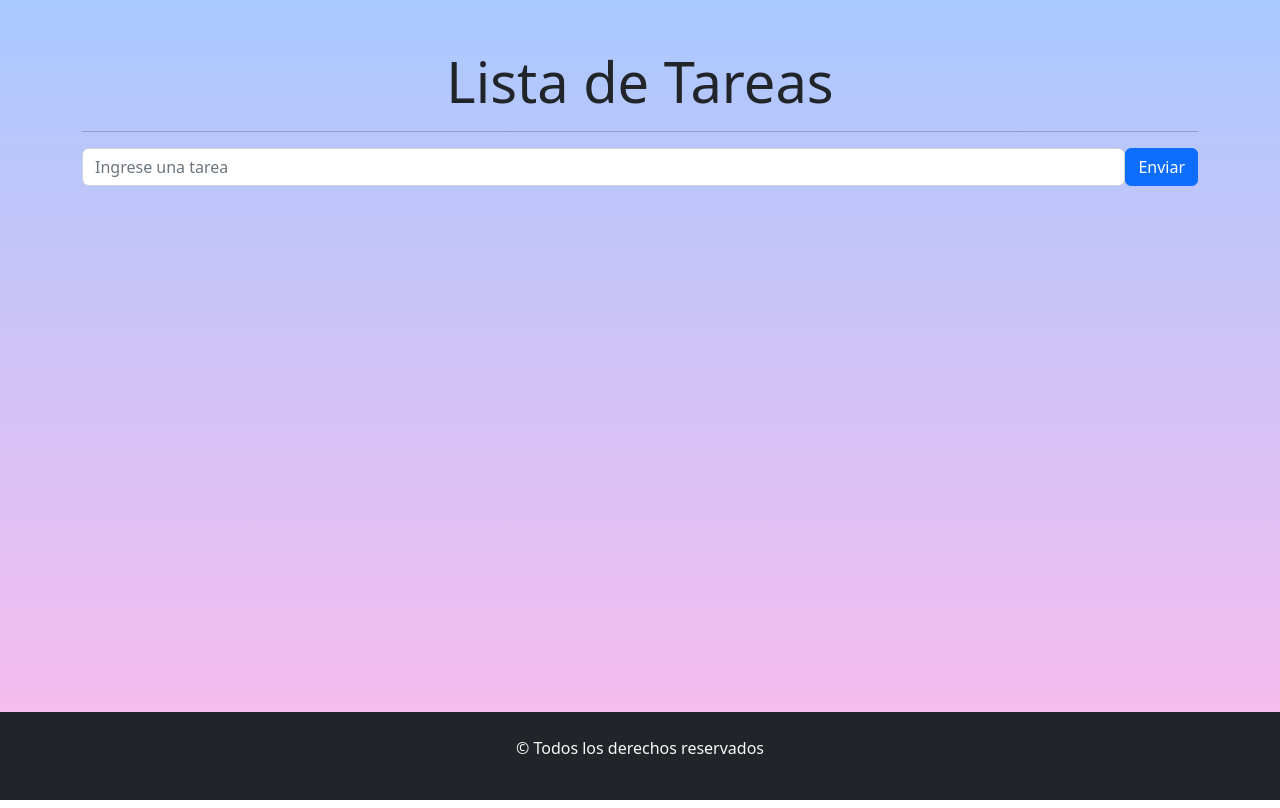
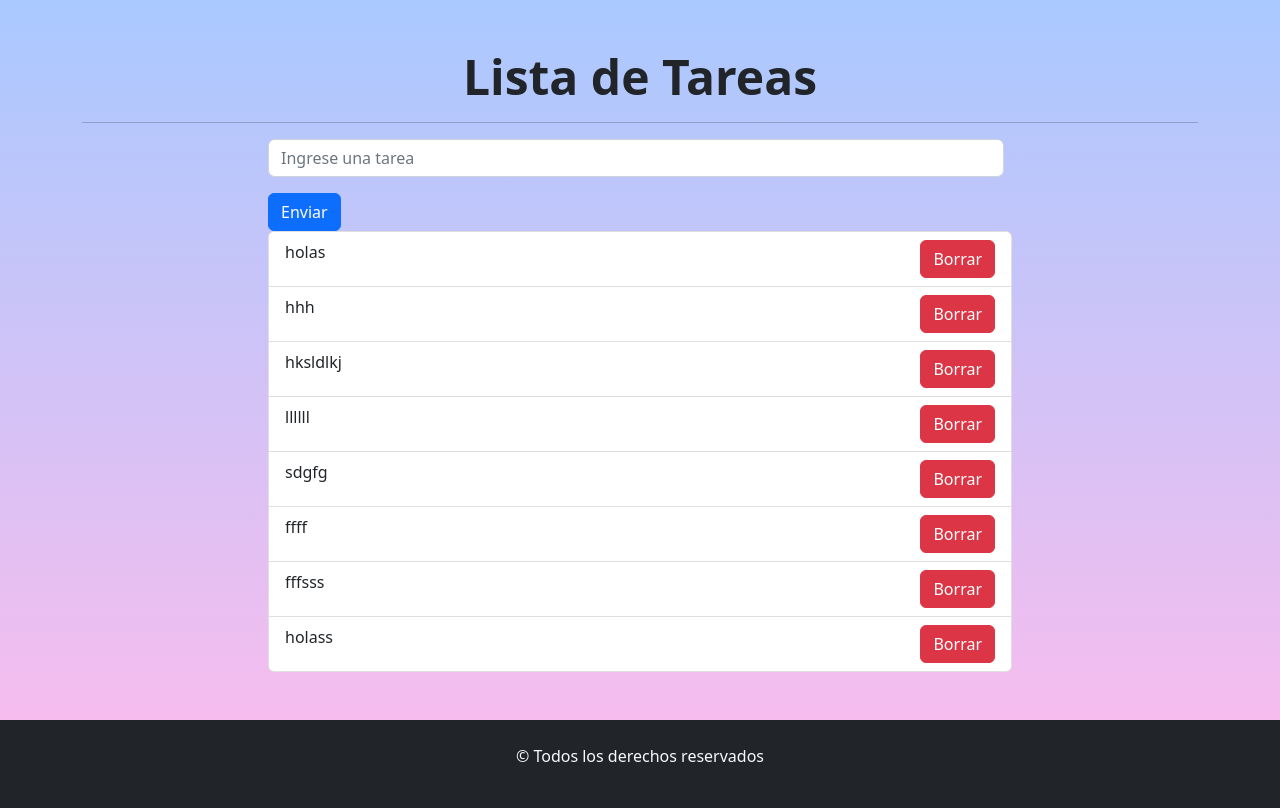
Before and after one commit to anasoledad/backend-ListaTareas, a React app: page / in a window 1280 px wide. Built offline with nearby package versions, Linux system fonts and the light colour scheme; data requests are answered from the project's data file; the HTML template or start-up script is replaced by a standard one.

Commit message:
Se agregó la funcionalidad de crear y de borrar tareas

```diff
--- /dev/null
+++ b/db.json
@@ -0,0 +1,36 @@
+{
+  "tareas": [
+    {
+      "nombreTarea": "holas",
+      "id": 16
+    },
+    {
+      "nombreTarea": "hhh",
+      "id": 18
+    },
+    {
+      "nombreTarea": "hksldlkj",
+      "id": 19
+    },
+    {
+      "nombreTarea": "llllll",
+      "id": 20
+    },
+    {
+      "nombreTarea": "sdgfg",
+      "id": 21
+    },
+    {
+      "nombreTarea": "ffff",
+      "id": 22
+    },
+    {
+      "nombreTarea": "fffsss",
+      "id": 23
+    },
+    {
+      "nombreTarea": "holass",
+      "id": 24
+    }
+  ]
+}
--- a/package.json
+++ b/package.json
@@ -13,7 +13,9 @@
     "bootstrap": "^5.2.3",
     "react": "^18.2.0",
     "react-bootstrap": "^2.7.4",
-    "react-dom": "^18.2.0"
+    "react-dom": "^18.2.0",
+    "react-hook-form": "^7.45.0",
+    "sweetalert2": "^11.7.12"
   },
   "devDependencies": {
     "@types/react": "^18.0.28",
--- a/src/App.jsx
+++ b/src/App.jsx
@@ -9,7 +9,7 @@ function App() {
   return (
     <>
       <Container className='my-5 mainPage'>
-        <h1 className='display-4 text-center'>Lista de Tareas</h1>
+        <h1 className='display-5 text-center fw-bold'>Lista de Tareas</h1>
         <hr/>
         {/* aqui agrego el formulario */}
         <Formulario></Formulario>
--- a/src/components/Formulario.jsx
+++ b/src/components/Formulario.jsx
@@ -1,35 +1,90 @@
-import {Form, Button, ListGroup} from 'react-bootstrap'
+import { Form, Button, Col } from 'react-bootstrap';
+import { useEffect, useState } from 'react';
 import ListaTareas from './ListaTareas';
-import { useState } from 'react';
+import { useForm } from 'react-hook-form';
+import { consultaCrearTarea, obtenerTareas } from '../helpers/queries';
+import Swal from 'sweetalert2';
 
 const Formulario = () => {
-  const [tarea, setTarea] = useState('');
-  const [listadoTareas, setListadoTareas] = useState([]);
+  const [tareas, setTareas] = useState([]);
+  const {
+    register,
+    handleSubmit,
+    formState: { errors },
+    reset,
+  } = useForm();
 
-  const handleSubmit = (e)=>{
-    e.preventDefault();
-   setListadoTareas([...listadoTareas, tarea]);
-  setTarea('');
-  }
+  const onSubmit = (tareaNueva) => {
+    console.log(tareaNueva);
+    // realizar la petición que agrega el producto a la API
+    consultaCrearTarea(tareaNueva).then((respuesta) => {
+      if (respuesta.status === 201) {
+        Swal.fire(
+          "La tarea fue creada",
+          `La tarea ${tareaNueva.nombreTarea} fue creada`,
+          "success"
+        );
+        reset();
+      } else {
+        Swal.fire(
+          "Se produjo un error",
+          "Intete realizar esta operacion mas tarde",
+          "error"
+        );
+      }
+    });
+  };
+  useEffect(() => {
+    // Obtener la lista de tareas al cargar el componente
+    obtenerTareas().then((respuesta) => {
+      if (respuesta) {
+        setTareas(respuesta);
+      } else {
+        Swal.fire(
+          "Se produjo un error",
+          "Intente realizar esta operación más tarde",
+          "error"
+        );
+      }
+    });
+  }, []);
 
-  const borrarTarea = (nombreTarea)=>{
-    let arregloFiltrado = listadoTareas.filter((itemTarea)=> itemTarea !== nombreTarea)
-    setListadoTareas(arregloFiltrado);
-  }
 
   return (
-    <section>
-      <Form onSubmit={handleSubmit}>
-        <Form.Group className="mb-3 d-flex" controlId="tarea">
-          <Form.Control type="texto" placeholder="Ingrese una tarea" onChange={(e)=> setTarea(e.target.value)}
-          value={tarea}
-          />
+    <section className="d-flex justify-content-center">
+      <Col xs={11} md={8}>
+        <Form onSubmit={handleSubmit(onSubmit)}>
+          <Form.Group className="mb-3 d-flex" controlId="tarea">
+            <Form.Control
+              type="text"
+              className="me-2"
+              placeholder="Ingrese una tarea"
+              {...register('nombreTarea', {
+                required: 'El nombre de la tarea es obligatorio',
+                minLength: {
+                  value: 2,
+                  message: 'La cantidad mínima de caracteres es de 2 dígitos',
+                },
+                maxLength: {
+                  value: 100,
+                  message: 'La cantidad máxima de caracteres es de 100 dígitos',
+                },
+              })}
+            />
+            <Form.Text className="text-danger">
+              {errors.nombreTarea?.message}
+            </Form.Text>
+          </Form.Group>
           <Button variant="primary" type="submit">
             Enviar
           </Button>
-        </Form.Group>
-      </Form>
-      <ListaTareas listadoTareas={listadoTareas} borrarTarea={borrarTarea}></ListaTareas>
+        </Form>
+        <div>
+
+<ListaTareas tareas={tareas} setTareas={setTareas} />
+
+        </div>
+      </Col>
     </section>
   );
 };
--- a/src/components/ItemTarea.jsx
+++ b/src/components/ItemTarea.jsx
@@ -1,10 +1,56 @@
 import { Button, ListGroup } from "react-bootstrap";
 
-const ItemTarea = ({tarea, borrarTarea}) => {
+// import { Link } from "react-router-dom";
+import Swal from "sweetalert2";
+import { consultaBorrarTarea, obtenerTareas } from "../helpers/queries";
+
+
+
+const ItemTarea = ({ tarea, setTareas }) => {
+
+
+const borrarTarea = ()=>{
+  Swal.fire({
+    title: '¿Esta seguro de eliminar esta tarea?',
+    text: "No se puede revertir este paso",
+    icon: 'warning',
+    showCancelButton: true,
+    confirmButtonColor: '#3085d6',
+    cancelButtonColor: '#d33',
+    confirmButtonText: 'Borrar',
+    cancelButtonText: 'Cancelar'
+  }).then((result) => {
+    if (result.isConfirmed) {
+
+      //aqui tengo que hacer la peticion DELETE
+      consultaBorrarTarea(tarea.id).then((respuesta)=>{
+        if(respuesta.status === 200){
+          Swal.fire(
+            'La tarea fue eliminada',
+            `La tarea ${tarea.nombreTarea} fue eliminado`,
+            'success'
+          );
+          // actualizar el state producto del componente Administrador
+          obtenerTareas().then((respuesta) => setTareas(respuesta))
+        }else{
+          Swal.fire(
+            'Se produjo un error',
+            'Intete realizar esta operacion mas tarde',
+            'error'
+          )
+        }
+      })
+    }
+  })
+}
+
     return (
         <ListGroup.Item className="d-flex justify-content-between">
-            {tarea}
-            <Button variant="danger" onClick={()=>borrarTarea(tarea)}>Borrar</Button>
+            {tarea.nombreTarea}
+            {/* <Link className="btn btn-warning mb-2" to={`/administrador/editar/${tarea.id}`}>Editar</Link> */}
+        <Button variant="danger" onClick={borrarTarea}>
+          Borrar
+        </Button>
         </ListGroup.Item>
     );
 };
--- a/src/components/ListaTareas.jsx
+++ b/src/components/ListaTareas.jsx
@@ -1,13 +1,31 @@
-import { ListGroup } from "react-bootstrap";
+import { ListGroup } from 'react-bootstrap';
 import ItemTarea from "./ItemTarea";
+import { obtenerTareas } from '../helpers/queries';
+import { useState , useEffect} from 'react';
 
-const ListaTareas = ({listadoTareas, borrarTarea}) => {
+const ListaTareas = () => {
+
+  const [tareas, setTareas]= useState([]);
+
+  useEffect(()=>{
+    obtenerTareas().then((respuesta)=>{
+      console.log(respuesta);
+      if (respuesta) {
+        setTareas(respuesta);
+    } else {
+        Swal.fire(
+            "Se produjo un error !",
+            `Intentele realizar esta operacion  mas tarde.`,
+            "error"
+        );
+    }
+    })
+  },[])
   return (
     <ListGroup>
-      {
-        listadoTareas.map((tarea, indice) => <ItemTarea key= {indice} tarea={tarea} borrarTarea={borrarTarea}></ItemTarea>)
-      }
-
+       {tareas.map((tarea) => (
+        <ItemTarea key={tarea.id} tarea={tarea} setTareas={setTareas} />
+      ))}
     </ListGroup>
   );
 };
--- /dev/null
+++ b/src/helpers/queries.js
@@ -0,0 +1,47 @@
+const URL_Tarea = import.meta.env.VITE_API_TAREA;
+
+export const obtenerTareas = async ()=>{
+    try{
+        const respuesta = await fetch(URL_Tarea)
+        const listaTareas = await respuesta.json();
+        return listaTareas;
+    }catch(error){
+        console.log(error)
+    }
+}
+export const obtenerTarea = async(id)=>{
+    try{
+        const respuesta = await fetch(`${URL_Tarea}/${id}`);
+        const tareaEditar = await respuesta.json();
+        return tareaEditar;
+    }catch(error){
+        console.log(error)
+    }
+}
+
+
+export const consultaBorrarTarea = async(id)=>{
+    try{
+        const respuesta = await fetch(`${URL_Tarea}/${id}`, {
+            method: 'DELETE'
+        });
+        return respuesta;
+    }catch (error){
+        console.log(error);
+    }
+}
+
+export const consultaCrearTarea = async (tarea) => {
+    try {
+        const respuesta = await fetch(URL_Tarea, {
+            method: "POST",
+            headers: {
+                "Content-Type": "application/json",
+            },
+            body: JSON.stringify(tarea),
+        });
+        return respuesta;
+    } catch (error) {
+        console.log(error);
+    }
+}
```
Also changed, not shown: 2 other files (tests, documents, lock files or other folders).
